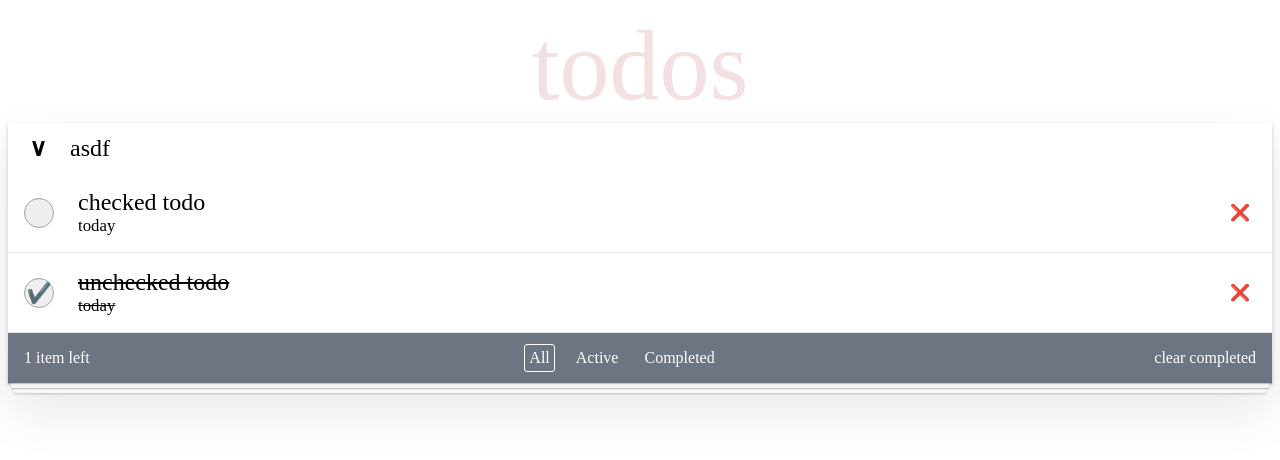
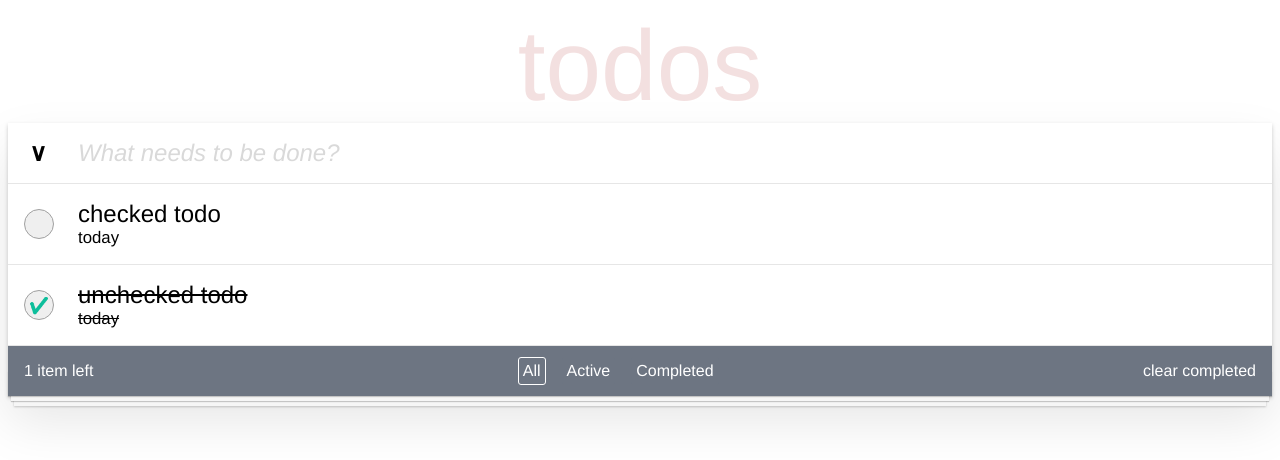
Before and after one commit to doppelmutzi/companion-project-histoire, a Vue app: page / in a window 1280 px wide. Shown: the top 460 px of the page. Built offline with nearby package versions, Linux system fonts and the light colour scheme.

Commit message:
✨ final version of todo app

```diff
--- a/src/components/ActionBar.vue
+++ b/src/components/ActionBar.vue
@@ -19,7 +19,7 @@ import { computed } from "vue";
 
 const { theme, todosChecked } = storeToRefs(useTodosStore());
 const { clearCheckedTodos } = useTodosStore();
-const showClearButton = computed(() => todosChecked.value > 0);
+const showClearButton = computed(() => todosChecked.value);
 const handleClearClick = () => clearCheckedTodos();
 </script>
 
--- a/src/components/FilterButton.vue
+++ b/src/components/FilterButton.vue
@@ -34,5 +34,6 @@ button {
   border-radius: 3px;
   background: none;
   cursor: pointer;
+  display: block;
 }
 </style>
--- a/src/components/TodoInput.vue
+++ b/src/components/TodoInput.vue
@@ -20,7 +20,7 @@ const lang: string = getPreferedLang();
 // FIXME how to type this?
 const placeholder = todoInput.placeholder[lang];
 
-let inputValue = ref("asdf");
+let inputValue = ref("");
 
 const { addTodo } = useTodosStore();
 
@@ -40,7 +40,12 @@ const onEnter = (evt: Event) => {
 
 <style scoped lang="scss">
 .todo-input {
+  --text-color: rgba(175, 47, 47);
+
   display: flex;
+  border: 0 solid #e6e6e6;
+  border-bottom-width: 1px;
+  padding: 5px 0;
 
   > * {
     height: 50px;
@@ -51,11 +56,17 @@ const onEnter = (evt: Event) => {
     background: white;
     border: 0;
     font-size: 24px;
+    caret-color: var(--text-color);
+    padding: 3px 10px;
 
     &::placeholder {
       color: #d9d9d9;
       font-style: italic;
     }
+
+    &:focus-visible {
+      outline-color: var(--text-color);
+    }
   }
 }
 </style>
--- a/src/components/TodoItem.vue
+++ b/src/components/TodoItem.vue
@@ -1,6 +1,6 @@
 <template>
   <div>
-    <div class="todo-item">
+    <div class="todo-item" @mouseover="onMouseOver" @mouseout="onMouseOut">
       <button class="check-button" @click="handleCheckClick()">
         <span v-show="todo.checked" class="check">✔️</span>
       </button>
@@ -8,7 +8,7 @@
         {{ todo.label }}
         <div>{{ todo.date }}</div>
       </div>
-      <DeleteButton :on-click="handleDeleteClick" />
+      <DeleteButton v-show="hover" :on-click="handleDeleteClick" />
     </div>
   </div>
 </template>
@@ -16,9 +16,16 @@
 <script setup lang="ts">
 import DeleteButton from "./DeleteButton.vue";
 import { useTodosStore } from "@/stores/todos";
-import { computed } from "vue";
+import { computed, ref } from "vue";
 
-// TODO hover feature
+const hover = ref(false);
+
+const onMouseOver = () => {
+  return (hover.value = true);
+};
+const onMouseOut = () => {
+  return (hover.value = false);
+};
 
 interface Props {
   todo: {
@@ -32,18 +39,13 @@ interface Props {
 const { toggleCheckTodo, removeTodo } = useTodosStore();
 
 const props = defineProps<Props>();
-
-console.log("render Todo Item", props.todo);
-
 const isCrossedOut = computed(() => props.todo.checked === true);
 
 const handleDeleteClick = () => {
-  console.log("handleDeleteClick");
   removeTodo(props.todo);
 };
 
 const handleCheckClick = () => {
-  console.log("handleCheckClick");
   toggleCheckTodo(props.todo);
 };
 </script>
@@ -70,8 +72,8 @@ const handleCheckClick = () => {
 }
 
 .check {
-  font-size: 20px;
-  color: #9bd9cd;
+  color: transparent;
+  text-shadow: 0 0 0 #0dbe9b;
 }
 
 .item-label {
--- a/src/components/ToggleButton.vue
+++ b/src/components/ToggleButton.vue
@@ -2,6 +2,7 @@
   <div
     class="toggle-button"
     :class="{ 'all-checked': allChecked, 'is-visible': isVisible }"
+    @click="onToggle"
   >
     <button>&or;</button>
   </div>
@@ -9,12 +10,12 @@
 
 <script setup lang="ts">
 import { useTodosStore } from "@/stores/todos";
-import { computed, toRaw } from "vue";
+import { computed } from "vue";
 
-const { todosLeft, todos } = useTodosStore();
-console.log(toRaw(todos));
-const allChecked = computed(() => todosLeft === 0);
-const isVisible = computed(() => todos.length > 0);
+const store = useTodosStore();
+const allChecked = computed(() => store.todosLeft === 0);
+const isVisible = computed(() => store.todos.length > 0);
+const onToggle = () => store.toggleTodos();
 </script>
 
 <style scoped lang="scss">
@@ -32,6 +33,7 @@ const isVisible = computed(() => todos.length > 0);
     background: none;
     color: inherit;
     display: none;
+    cursor: pointer;
   }
 
   &.is-visible > button {
--- a/src/global-styles/_reset.scss
+++ b/src/global-styles/_reset.scss
@@ -24,8 +24,8 @@ dd {
 }
 
 /* Remove list styles on ul, ol elements with a list role, which suggests default styling will be removed */
-ul[role='list'],
-ol[role='list'] {
+ul[role="list"],
+ol[role="list"] {
   list-style: none;
 }
 
--- a/src/global-styles/_variables.scss
+++ /dev/null
@@ -1 +0,0 @@
-$frontend-campus-color: #983636;
--- a/src/global-styles/main.scss
+++ b/src/global-styles/main.scss
@@ -1,2 +1,6 @@
-@import "./variables";
 @import "./reset";
+
+* {
+  font-family: "Helvetica Neue", Helvetica, Arial, sans-serif;
+  font-weight: 200;
+}
--- a/src/stores/todos.ts
+++ b/src/stores/todos.ts
@@ -62,30 +62,31 @@ export const useTodosStore = defineStore("todos", {
         return state.todos.filter((todo) => todo.checked);
       }
     },
-    // TODO todosLeft aufrufen
-    todosChecked: (state) =>
-      state.todos.reduce((count, todo) => {
-        if (todo.checked) return count + 1;
-        return count;
-      }, 0),
+    todosChecked(): boolean {
+      return this.todosLeft !== this.todos.length;
+    },
   },
   actions: {
     addTodo(todo: Todo) {
       this.todos.push(todo);
     },
+    toggleTodos() {
+      const toggledTodos = this.todos.map((todo) => ({
+        ...todo,
+        checked: this.todosLeft > 0,
+      }));
+      this.todos = toggledTodos;
+    },
     toggleCheckTodo(todo: Todo) {
       const index = this.todos.findIndex((item) => item.id === todo.id);
-      console.log("toggle index", index);
       const updatedTodos = [...this.todos];
       updatedTodos[index] = {
         ...todo,
         checked: !todo.checked,
       };
-      console.log(updatedTodos);
       this.todos = updatedTodos;
     },
     removeTodo(todo: Todo) {
-      console.log("remove", todo);
       this.todos = [...this.todos.filter((item) => item.id != todo.id)];
     },
     clearCheckedTodos() {
--- a/vite.config.ts
+++ b/vite.config.ts
@@ -14,7 +14,7 @@ export default defineConfig({
   css: {
     preprocessorOptions: {
       scss: {
-        additionalData: `@import "./src/global-styles/main";`,
+        additionalData: `@import "./src/global-styles/main.scss";`,
       },
     },
   },
```
